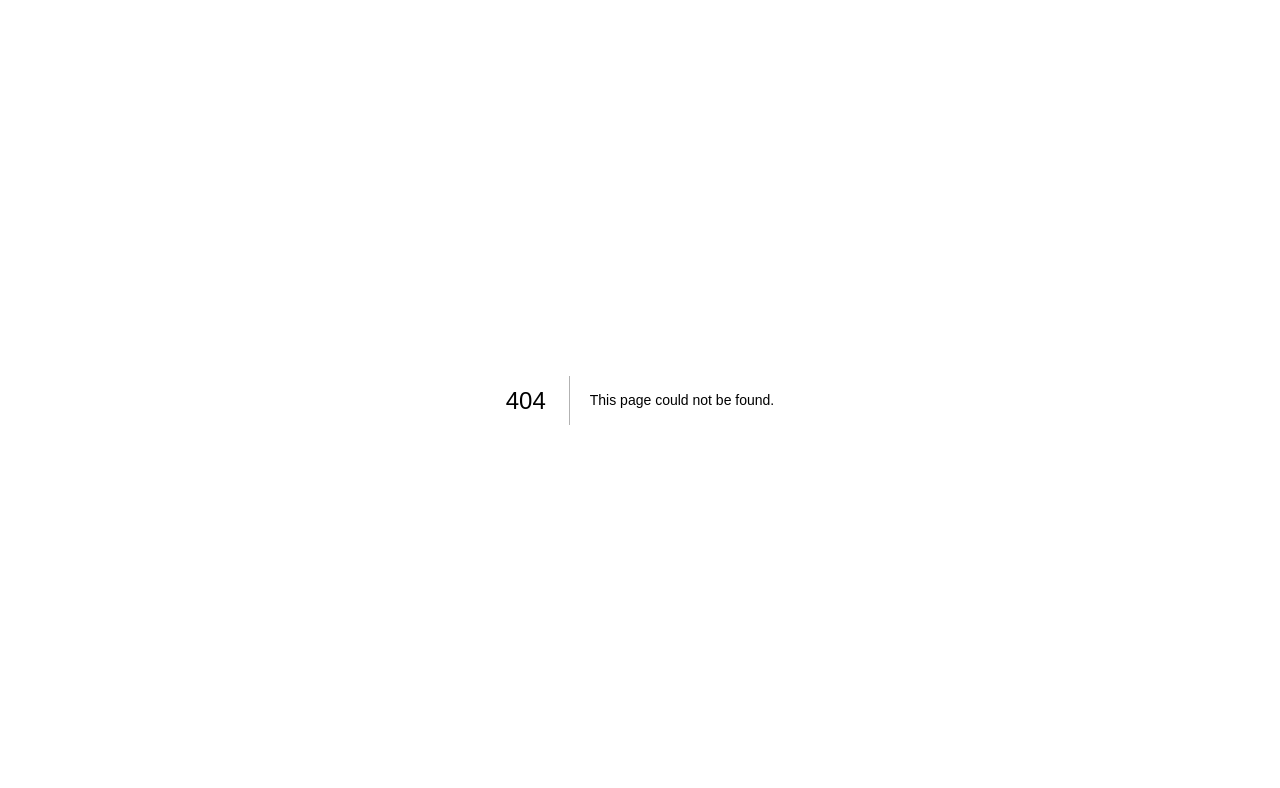
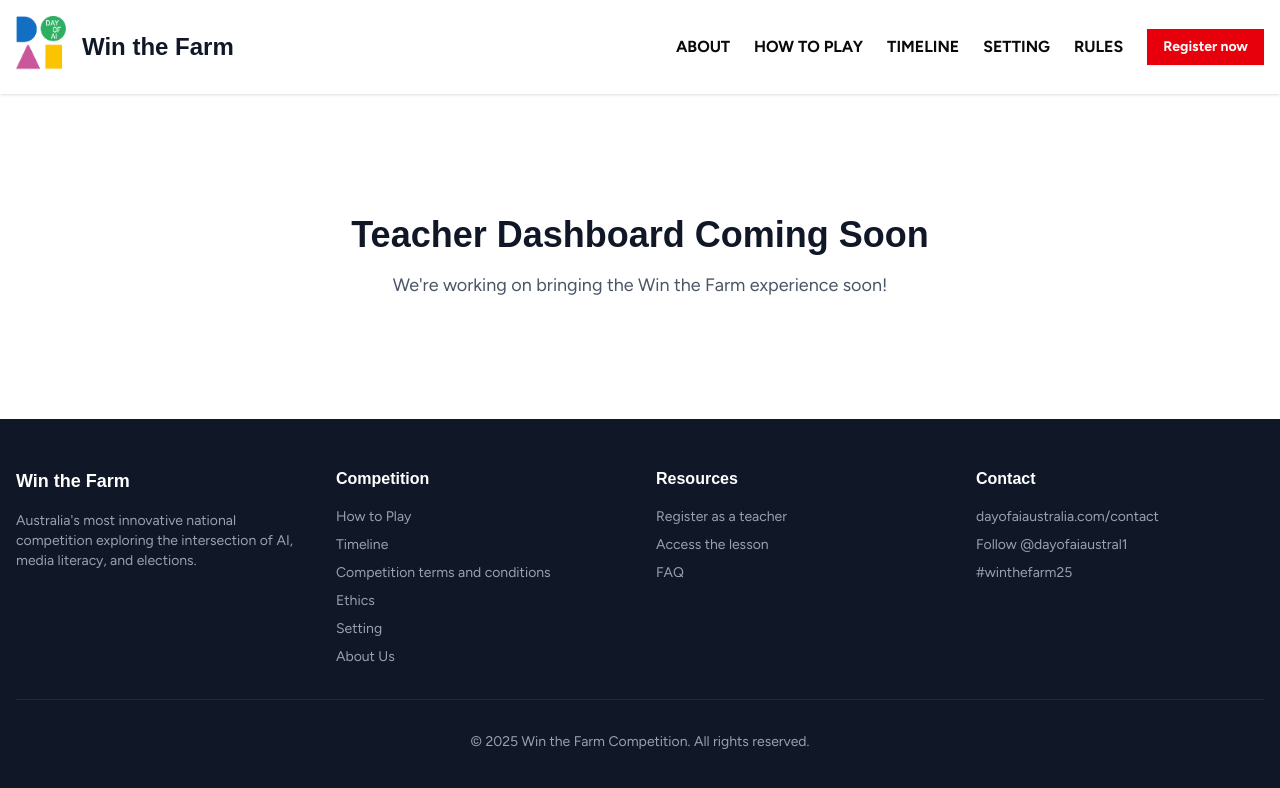
Before and after one commit to jakerenzella/ctn-doai, a Next.js app: page /teacher-dashboard in a window 1280 px wide. Before the commit this address had no page. Shown: the top 788 px of the page. Built offline with nearby package versions, Linux system fonts and the light colour scheme; a web font is replaced by a local one.

Commit message:
new: add teacher dashboard lander

```diff
--- /dev/null
+++ b/app/teacher-dashboard/page.tsx
@@ -0,0 +1,21 @@
+import { Header } from "@/components/header";
+import { Footer } from "@/components/footer";
+
+export default function TeacherDashboardPage() {
+  return (
+    <div className="min-h-screen bg-white flex flex-col">
+      <Header />
+      <main className="flex-1 flex items-center justify-center py-20">
+        <div className="text-center">
+          <h1 className="text-4xl font-bold text-gray-900 mb-4">
+            Teacher Dashboard Coming Soon
+          </h1>
+          <p className="text-lg text-gray-600">
+            We're working on bringing the Win the Farm experience soon!
+          </p>
+        </div>
+      </main>
+      <Footer />
+    </div>
+  );
+}
```
